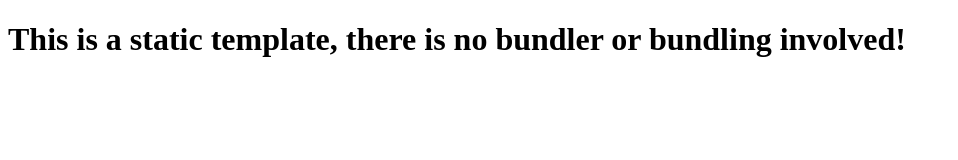
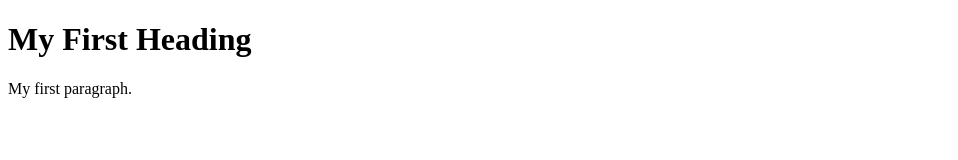
Before and after one commit to ZolyValisoa/first_lesson_html, a website: page index.html in a window 1280 px wide. Shown: the whole page, without its empty margins (0-958 px from the left). Drawn offline with Linux system fonts and the light colour scheme.

Commit message:
Update 2 files HTML Editors

```diff
--- a/index.html
+++ b/index.html
@@ -1,12 +1,10 @@
 <!DOCTYPE html>
-<html lang="en">
-  <head>
-    <meta charset="UTF-8">
-    <meta name="viewport" content="width=device-width, initial-scale=1.0">
-    <meta http-equiv="X-UA-Compatible" content="ie=edge">
-    <title>Static Template</title>
-  </head>
-  <body>
-    <h1>This is a static template, there is no bundler or bundling involved!</h1>
-  </body>
+<html>
+<body>
+
+<h1>My First Heading</h1>
+
+<p>My first paragraph.</p>
+
+</body>
 </html>
```
Also changed, not shown: 1 other file.
